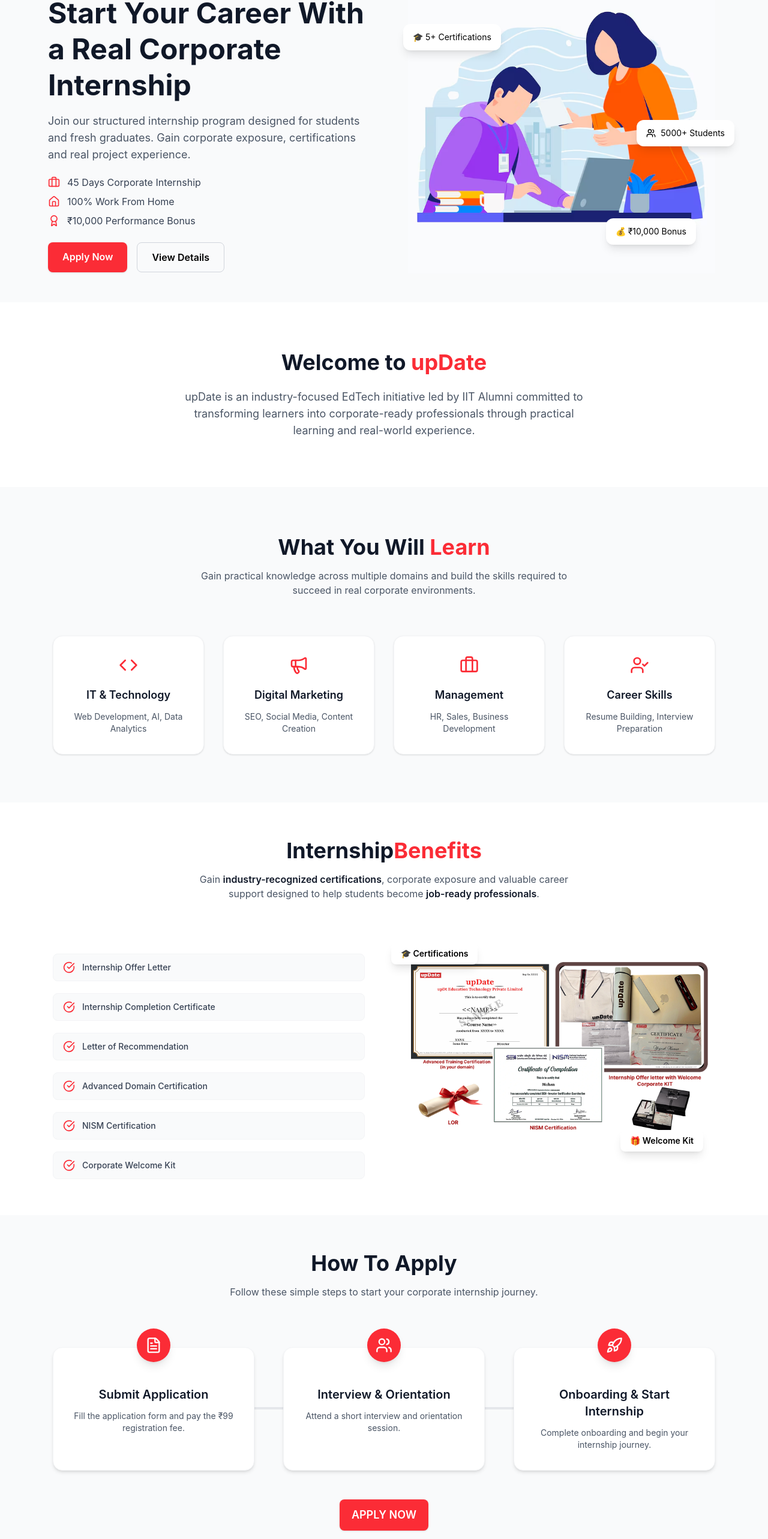
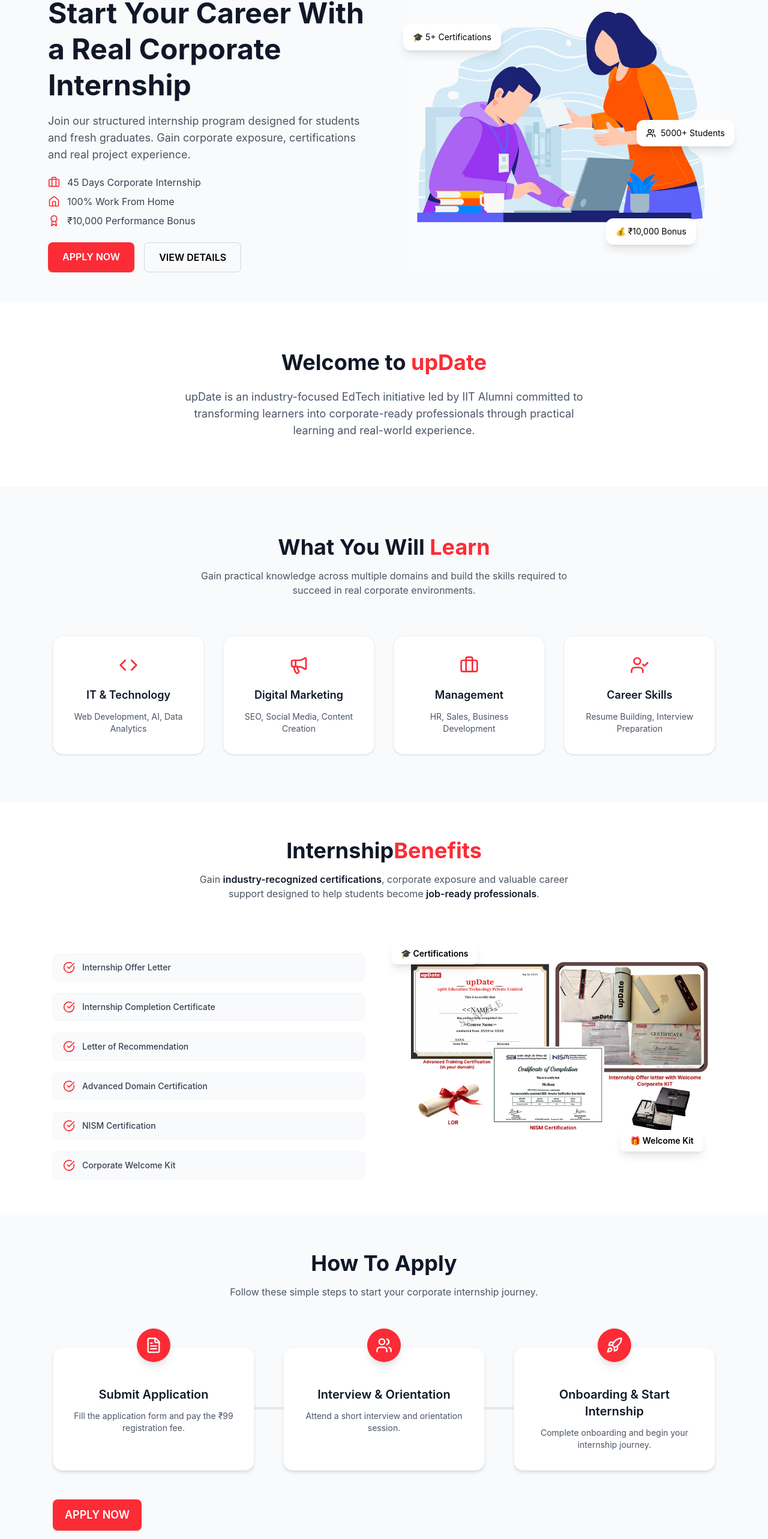
Before and after one commit to rohit-tamboli/intern-landing, a React app in the folder frontend/: page / in a window 1280 px wide. Shown: the part 185-2751 px from the top of the page at 60% size. Built offline with nearby package versions, Linux system fonts and the light colour scheme; the HTML template or start-up script is replaced by a standard one.

Commit message:
first commit

```diff
--- a/frontend/src/Components/CTA.jsx
+++ b/frontend/src/Components/CTA.jsx
@@ -1,15 +1,15 @@
 import { motion } from "framer-motion";
+import { useNavigate } from "react-router-dom";
 
 export default function CTA() {
+  const navigate = useNavigate();
   return (
     <section className="relative py-28 bg-gradient-to-r from-red-500 to-red-600 text-white overflow-hidden">
-
       {/* background glow */}
       <div className="absolute -top-20 -left-20 w-72 h-72 bg-white opacity-10 rounded-full blur-3xl"></div>
       <div className="absolute bottom-0 right-0 w-72 h-72 bg-white opacity-10 rounded-full blur-3xl"></div>
 
       <div className="max-w-4xl mx-auto px-6 text-center relative">
-
         {/* Heading */}
         <h2 className="text-4xl md:text-5xl font-bold leading-tight">
           Start Your Corporate Journey Today
@@ -22,21 +22,17 @@
         </p>
 
         {/* CTA Button */}
-        <motion.button
-          whileHover={{ scale: 1.07 }}
-          whileTap={{ scale: 0.95 }}
-          className="mt-10 bg-white text-red-600 px-10 py-4 rounded-xl font-semibold shadow-xl hover:shadow-2xl transition"
-        >
-          Apply Now
-        </motion.button>
+        <button className="mt-10 bg-white text-red-600 hover:bg-gray-300 transition px-8 py-4 rounded-xl text-lg text-base font-semibold shadow-xl hover:shadow-2xl transition md:flex hidden">
+         APPLY NOW
+        </button>
+
+
 
         {/* Trust text */}
         <p className="mt-6 text-sm text-red-100">
           Trusted by students from 100+ colleges across India
         </p>
-
       </div>
-
     </section>
   );
 }
--- a/frontend/src/Components/Footer.jsx
+++ b/frontend/src/Components/Footer.jsx
@@ -67,7 +67,7 @@
 
       </div>
 
-      <div className="border-t border-gray-200 mt-12 pt-6 text-center text-sm text-gray-500">
+      <div className="border-t pb-20 border-gray-200 mt-12 pt-6 text-center text-sm text-gray-500">
         © {new Date().getFullYear()} upDate Internship Program. All rights reserved.
       </div>
 
--- a/frontend/src/Components/Hero.jsx
+++ b/frontend/src/Components/Hero.jsx
@@ -55,11 +55,11 @@
               onClick={() => navigate("/phonepe")}
               className="px-6 py-3 bg-red-500 text-white font-semibold rounded-lg shadow hover:bg-red-600 transition md:flex hidden"
             >
-              Apply Now
+              APPLY NOW
             </button>
 
             <button className="px-6 py-3 border border-gray-300 rounded-lg font-semibold hover:bg-gray-100 transition">
-              View Details
+              VIEW DETAILS
             </button>
           </div>
 
--- a/frontend/src/Components/Steps.jsx
+++ b/frontend/src/Components/Steps.jsx
@@ -1,7 +1,9 @@
 import { FileText, Users, Rocket } from "lucide-react";
 import { motion } from "framer-motion";
+import { useNavigate } from "react-router-dom";
 
 export default function Steps() {
+    const navigate = useNavigate();
   const steps = [
     {
       icon: <FileText size={28} />,
@@ -62,7 +64,7 @@
         <div className="mt-12">
           <button
             onClick={() => navigate("/phonepe")}
-            className="px-5 py-3 bg-red-500 text-white font-semibold rounded-lg shadow hover:bg-red-600 transition text-lg"
+            className="px-5 py-3 bg-red-500 text-white font-semibold rounded-lg shadow hover:bg-red-600 transition text-lg md:flex hidden"
           >
             APPLY NOW
           </button>
```
